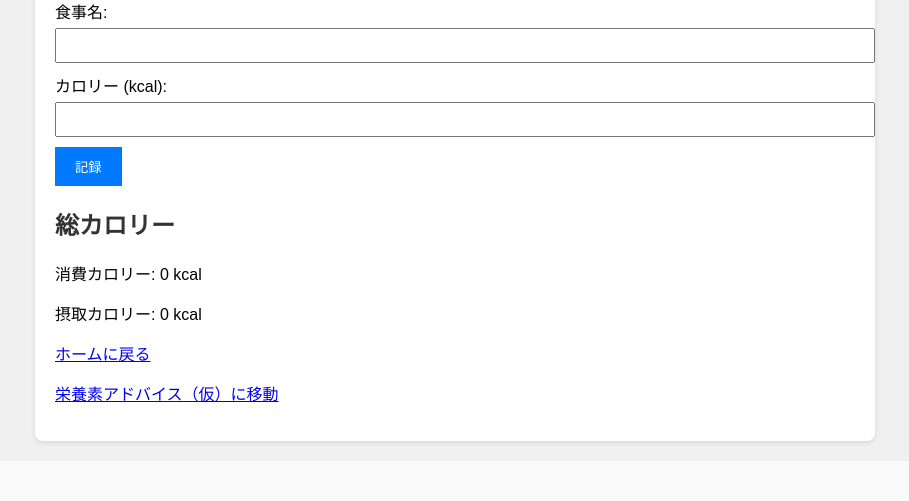
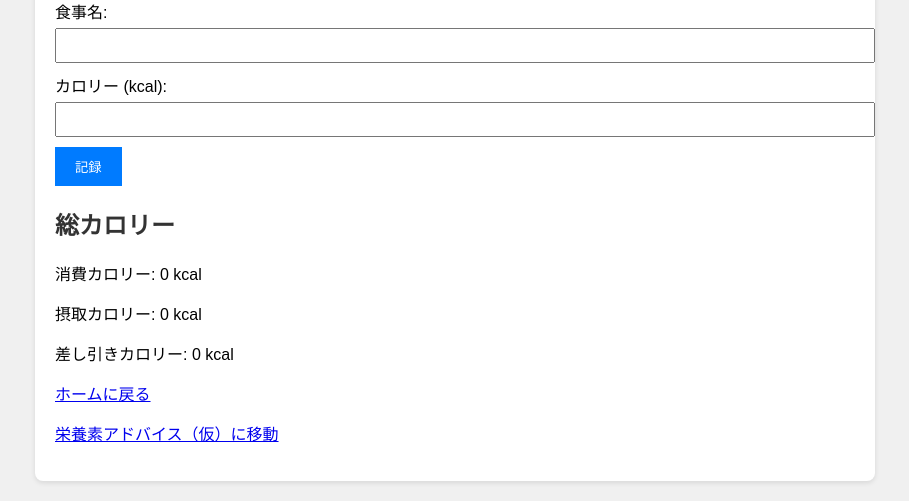
Before and after one commit to 1F10220195/team_web, a Flask app: page /health in a window 1280 px wide. Shown: the part 447-948 px from the top of the page, without its empty margins (185-1094 px from the left). Before the commit the page ends 893 px from the top, so only its background shows below. Run offline with Flask 3, Linux system fonts and the light colour scheme; a user stored in the database is signed in.

Commit message:
カロリー差分

```diff
--- a/app.py
+++ b/app.py
@@ -26,7 +26,7 @@ with app.app_context():
     db.create_all()
 
 chat = ChatOpenAI(
-    openai_api_key='84Wr7FR0h14mT3k90dHAtUu7fIHdz8EgkKfnixMCg0QvOK6QcRvAlCk16mSNZtznQTTgta7AXKeCyKMzQNGZ4_g',
+    openai_api_key='IHK92nGI3dUJJiiPT0XFv_KMzS8QyOpkTqbnaBpqwHM5nSmeKmqOuIFgEGc9ItPneA4jVffl2wtguOck9Zv6Qng',
     openai_api_base='https://api.openai.iniad.org/api/v1',
     model_name='gpt-4o-mini',
     temperature=0
--- a/static/js/script.js
+++ b/static/js/script.js
@@ -7,7 +7,6 @@ document.getElementById("exercise-form").addEventListener("submit", function(e)
     const exerciseType = document.getElementById("exercise-type").value;
     const duration = parseInt(document.getElementById("exercise-duration").value);
 
-    // 運動ごとの消費カロリー (仮の値: 1分あたり)
     const calorieRates = {
         "ランニング": 10,
         "ウォーキング": 5,
@@ -38,6 +37,8 @@ document.getElementById("meal-form").addEventListener("submit", function(e) {
 });
 
 function updateCalories() {
+    const netCalories = totalCaloriesConsumed - totalCaloriesBurned; // 差し引きカロリーを計算
     document.getElementById("total-calories").textContent = `消費カロリー: ${totalCaloriesBurned} kcal`;
     document.getElementById("total-consumed").textContent = `摂取カロリー: ${totalCaloriesConsumed} kcal`;
+    document.getElementById("net-calories").textContent = `差し引きカロリー: ${netCalories} kcal`; // 差し引きカロリーを表示
 }
--- a/templates/health.html
+++ b/templates/health.html
@@ -45,6 +45,7 @@
             <h2>総カロリー</h2>
             <p id="total-calories">消費カロリー: 0 kcal</p>
             <p id="total-consumed">摂取カロリー: 0 kcal</p>
+            <p id="net-calories">差し引きカロリー: 0 kcal</p>
         </section>
         <p><a href="{{ url_for('home') }}">ホームに戻る</a></p>
     <p><a href="/advice">栄養素アドバイス（仮）に移動</a></p>
```
Also changed, not shown: instance/users.db.
